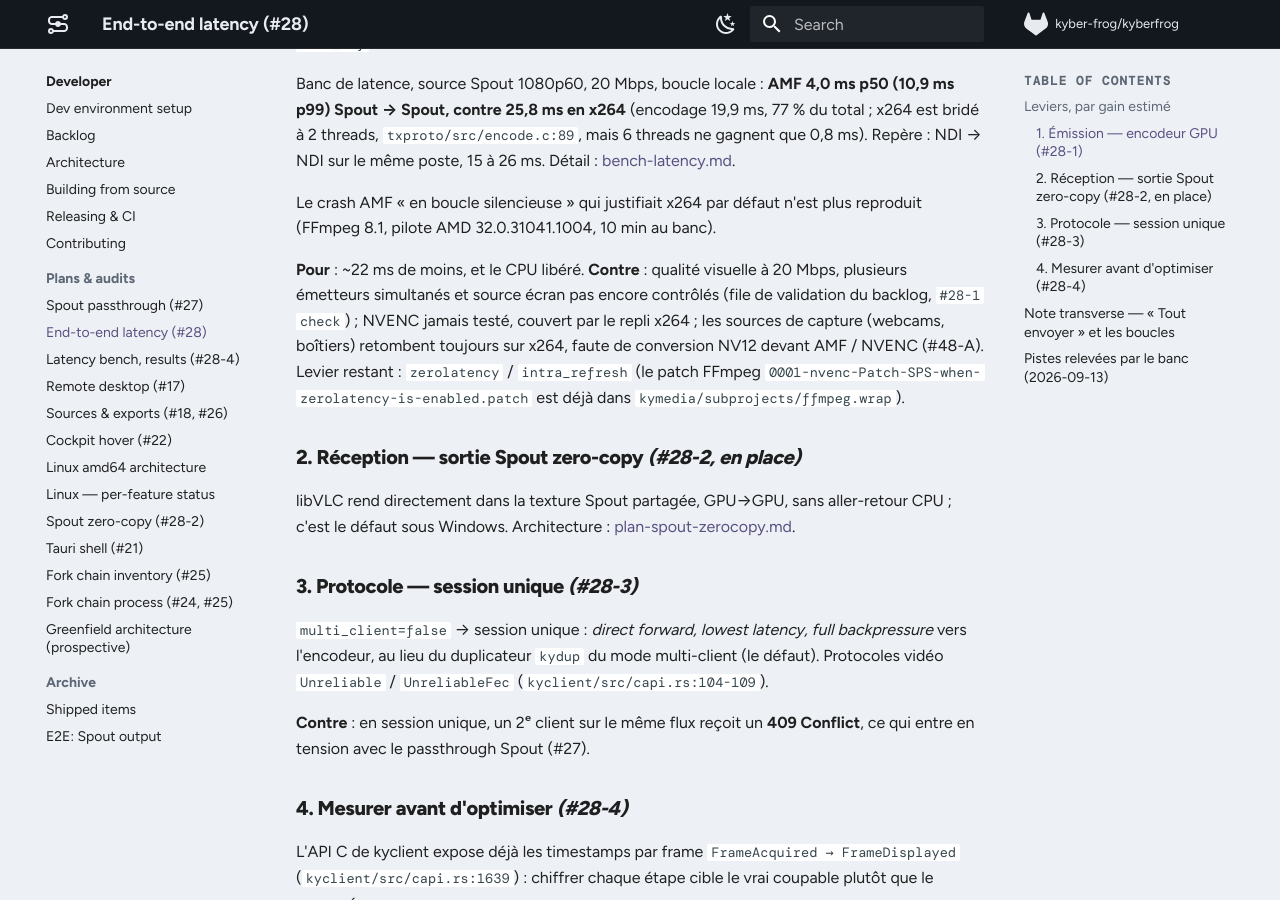
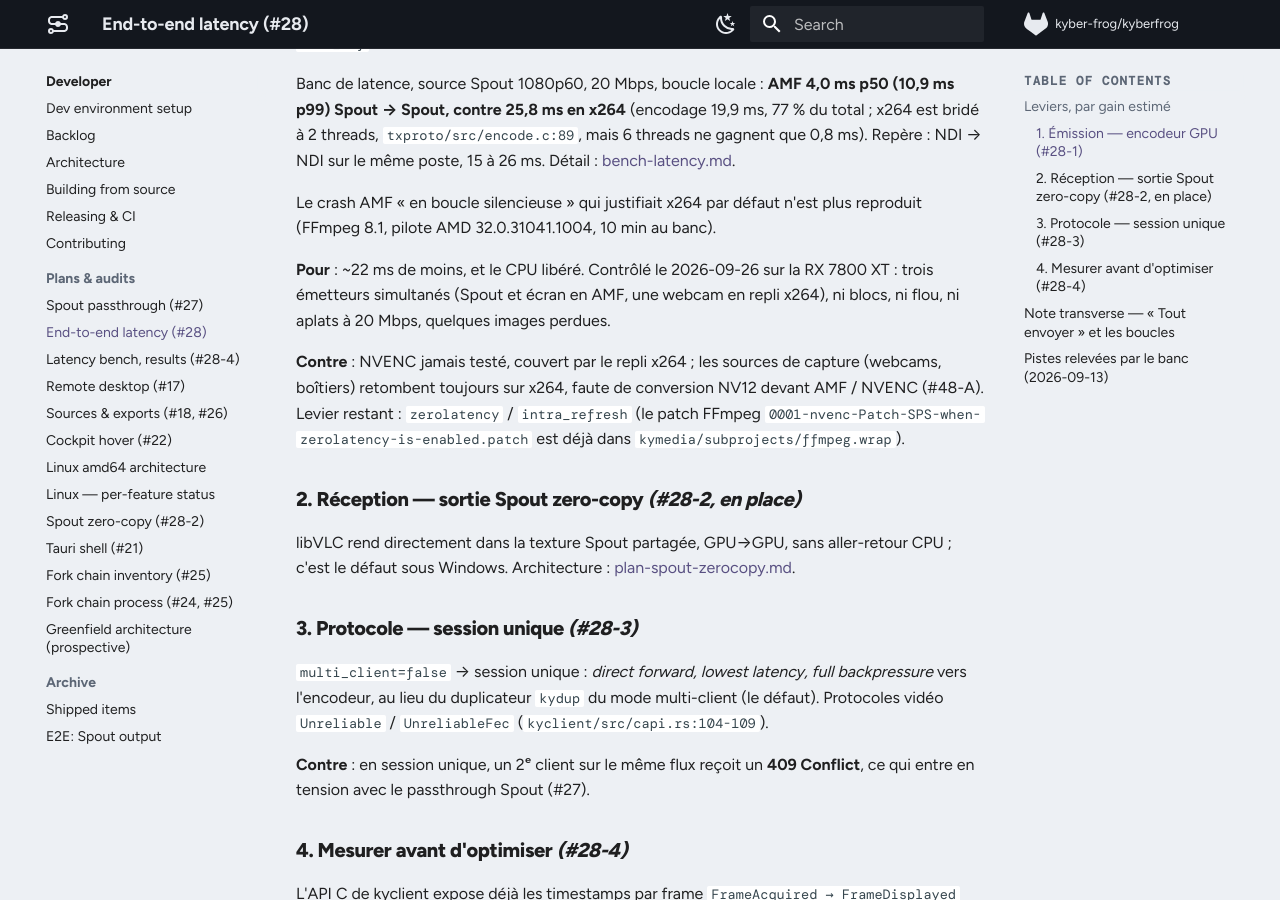
Before and after one commit to CollectiFrog/KyberFrog, an MkDocs documentation site: the page built from docs/dev/plan-latency.md, in a window 1280 px wide and 900 px high, scrolled down 656 px. Built offline with MkDocs 1.6.1 and Material for MkDocs 9.7.7, drawn with Linux system fonts in a browser that asks for light colours; comment, search, counter and statistics services are not loaded.

Commit message:
docs: #28-1 check fait, épinglage 0.28 vérifié sous Windows
Le 2026-09-26 sur la RX 7800 XT (dev + fork 88bf694) : trois
transmetteurs simultanés, Spout et écran en h264_amf, webcam PC-LM1E en
repli x264. Ni blocs, ni flou, ni aplats à 20 Mbps ; quelques images
perdues. Les récepteurs ne voient que leur source (webcam, sender Spout) :
l'épinglage tient avec le backend txproto par défaut de 0.28.

#48-A couvre aussi la webcam MJPEG (yuvj422p refusé par AMF), pas
seulement le yuyv422 de l'Ugreen.

Co-Authored-By: Claude Opus 5.5 <noreply@anthropic.com>

```diff
--- a/docs/dev/plan-latency.md
+++ b/docs/dev/plan-latency.md
@@ -29,11 +29,13 @@ threads ne gagnent que 0,8 ms). Repère : NDI → NDI sur le même poste, 15 à
 Le crash AMF « en boucle silencieuse » qui justifiait x264 par défaut n'est plus
 reproduit (FFmpeg 8.1, pilote AMD 32.0.31041.1004, 10 min au banc).
 
-**Pour** : ~22 ms de moins, et le CPU libéré. **Contre** : qualité visuelle à
-20 Mbps, plusieurs émetteurs simultanés et source écran pas encore contrôlés
-(file de validation du backlog, `#28-1 check`) ; NVENC jamais testé, couvert
-par le repli x264 ; les sources de capture (webcams, boîtiers) retombent
-toujours sur x264, faute de conversion NV12 devant AMF / NVENC (#48-A). Levier restant : `zerolatency` / `intra_refresh` (le patch
+**Pour** : ~22 ms de moins, et le CPU libéré. Contrôlé le 2026-09-26 sur la RX 7800 XT :
+trois émetteurs simultanés (Spout et écran en AMF, une webcam en repli x264),
+ni blocs, ni flou, ni aplats à 20 Mbps, quelques images perdues.
+
+**Contre** : NVENC jamais testé, couvert par le repli x264 ; les sources de
+capture (webcams, boîtiers) retombent toujours sur x264, faute de conversion
+NV12 devant AMF / NVENC (#48-A). Levier restant : `zerolatency` / `intra_refresh` (le patch
 FFmpeg `0001-nvenc-Patch-SPS-when-zerolatency-is-enabled.patch` est déjà dans
 `kymedia/subprojects/ffmpeg.wrap`).
 
```
Also changed, not shown: docs/dev/audit-fork-chain.md (+2 -0 lines), docs/dev/backlog-archive.md (+1 -1 lines), docs/dev/backlog.md (+9 -15 lines).
